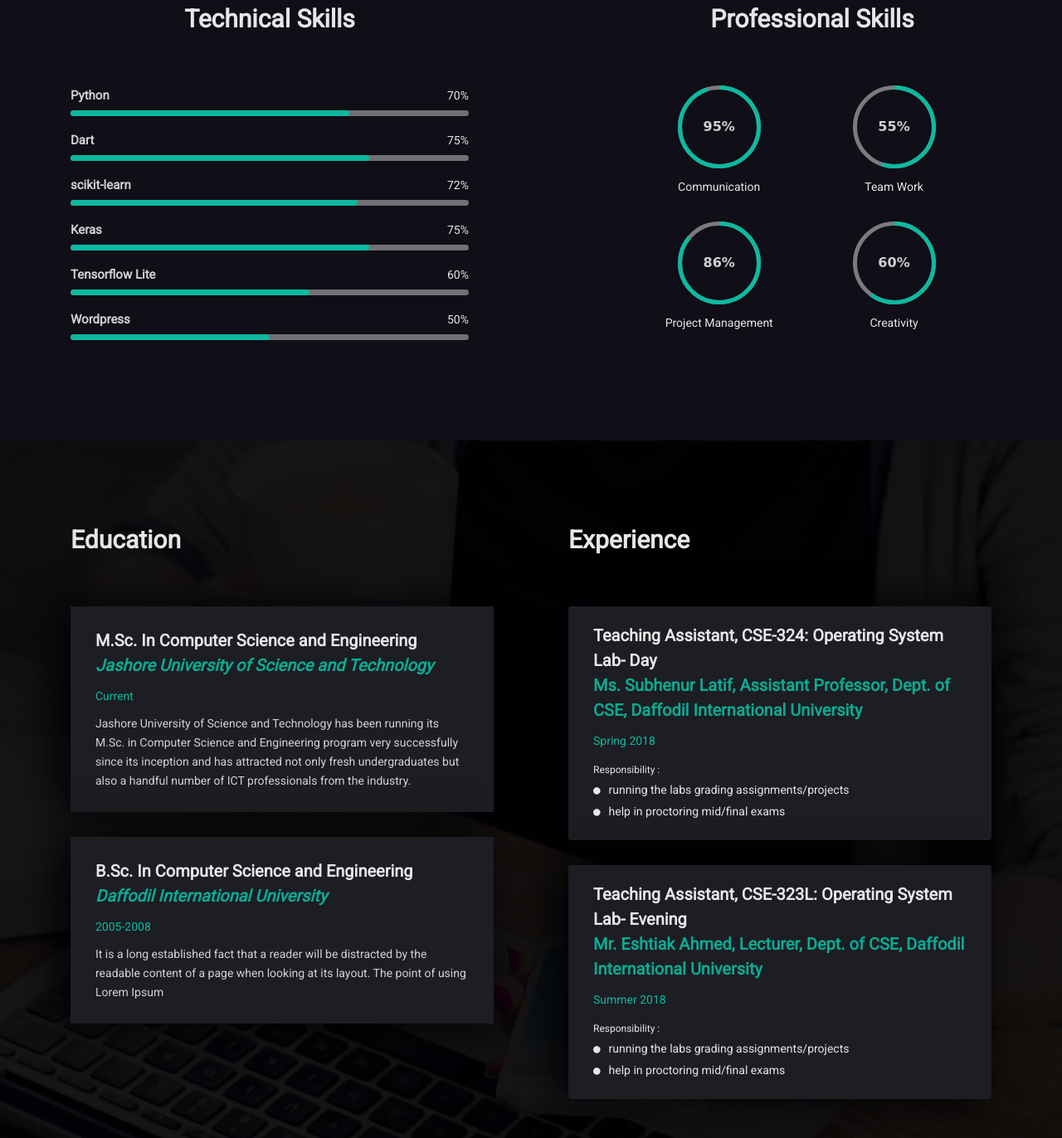
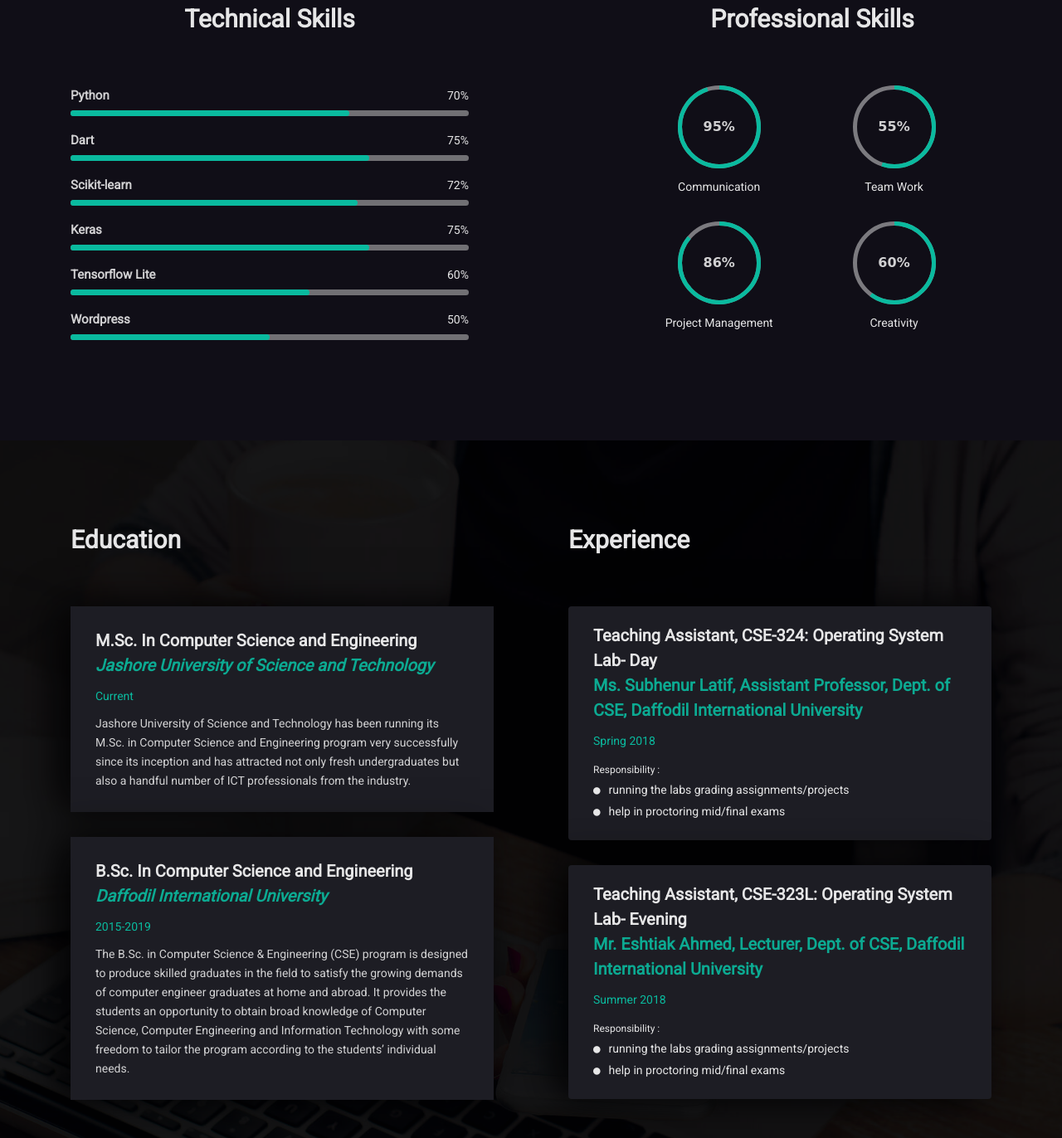
Before and after one commit to shishir2sr/yeasirarefinportfolio, a plain HTML site: page index.html in a window 1280 px wide. Shown: the part 3188-4560 px from the top of the page at 83% size. Drawn offline with Linux system fonts and the light colour scheme; some packages are replaced by stand-ins of ours.

Commit message:
Some printing mistake fixes

```diff
--- a/index.html
+++ b/index.html
@@ -405,7 +405,7 @@
                                         <div class="candidatos">
                                             <div class="parcial">
                                                 <div class="info">
-                                                    <div class="nome">scikit-learn</div>
+                                                    <div class="nome">Scikit-learn</div>
                                                     <div class="percentagem-num">72%</div>
                                                 </div>
                                                 <div class="progressBar">
@@ -501,9 +501,8 @@
                                     <!-- Education Institutes-->
                                     <div class="mh-education-item dark-bg wow fadeInUp" data-wow-duration="0.8s" data-wow-delay="0.5s">
                                         <h4>B.Sc. In Computer Science and Engineering<a href="http://daffodilvarsity.edu.bd/" target="_blank"><br>Daffodil International University</a></h4>
-                                        <div class="mh-eduyear">2005-2008</div>
-                                        <p>It is a long established fact that a reader will be distracted by the readable content of a
-                                        page when looking at its layout. The point of using  Lorem Ipsum </p>
+                                        <div class="mh-eduyear">2015-2019</div>
+                                        <p>The B.Sc. in Computer Science & Engineering (CSE) program is designed to produce skilled graduates in the field to satisfy the growing demands of computer engineer graduates at home and abroad. It provides the students an opportunity to obtain broad knowledge of Computer Science, Computer Engineering and Information Technology with some freedom to tailor the program according to the students’ individual needs. </p>
                                     </div>
                                     <!-- Education Institutes-->
 <!--
```
